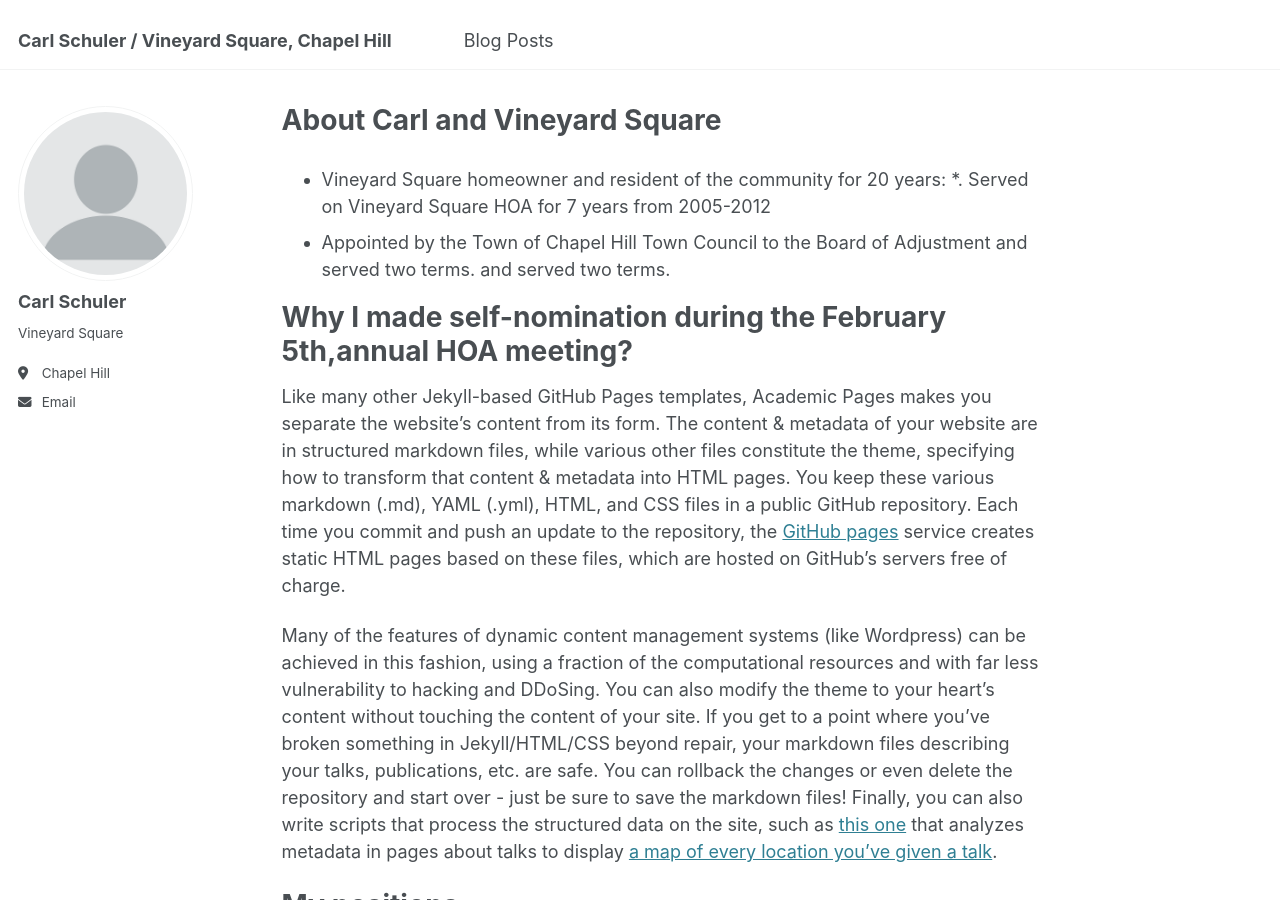
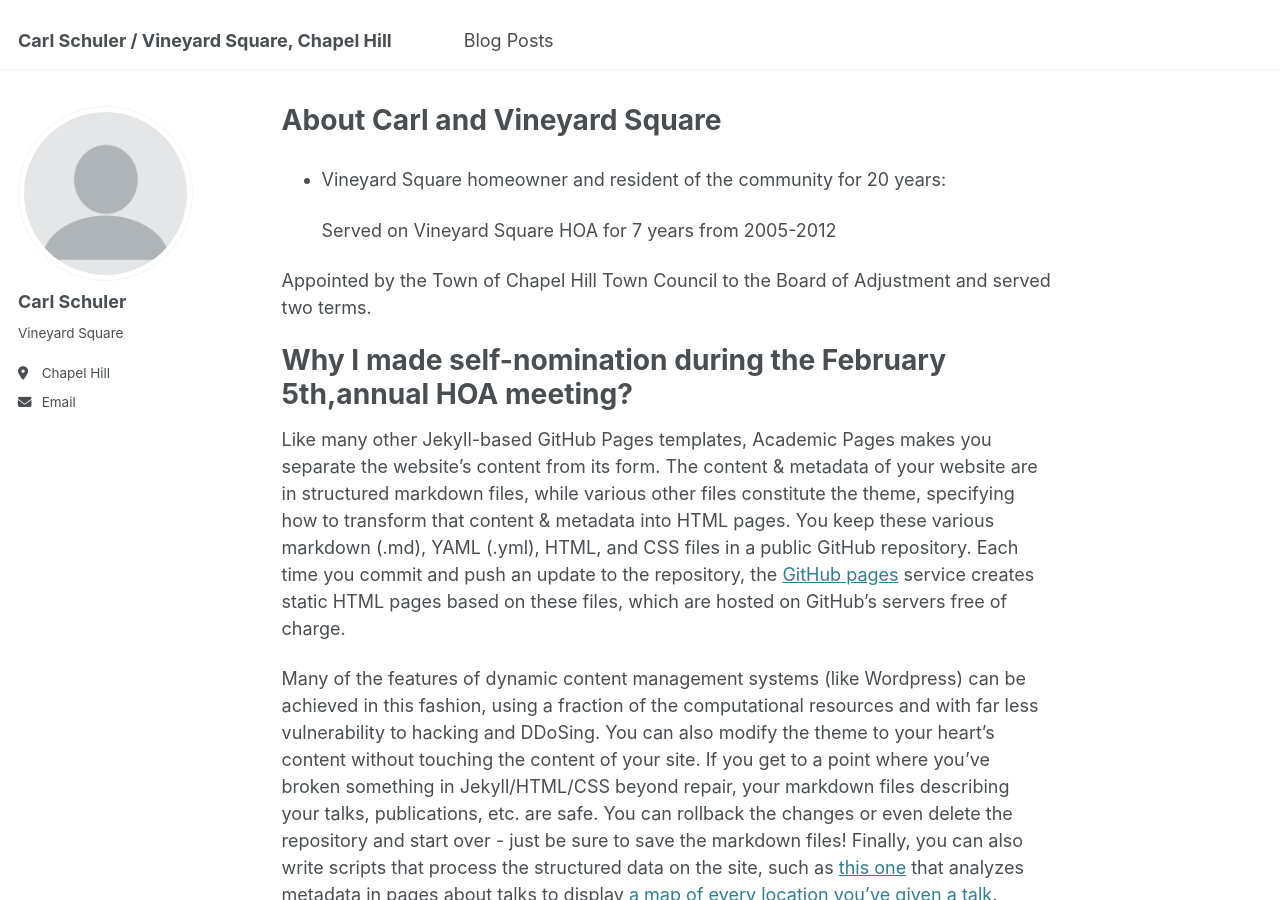
Before and after one commit to CarlSchuler/carl.github.io, a Jekyll site: the page built from _pages/about.md, in a window 1280 px wide and 900 px high. Built offline with Jekyll 4.4.1, drawn with Linux system fonts in a browser that asks for light colours.

Commit message:
Update about.md

```diff
--- a/_pages/about.md
+++ b/_pages/about.md
@@ -8,8 +8,10 @@ redirect_from:
 ---
 
 * Vineyard Square homeowner and resident of the community for 20 years:
-*. Served on Vineyard Square HOA for 7 years from 2005-2012
-*  Appointed by the Town of Chapel Hill Town Council to the Board of Adjustment and served two terms. and served two terms.
+
+  Served on Vineyard Square HOA for 7 years from 2005-2012
+
+Appointed by the Town of Chapel Hill Town Council to the Board of Adjustment and served two terms.
 
 
 Why I made self-nomination during the February 5th,annual HOA meeting?
```
